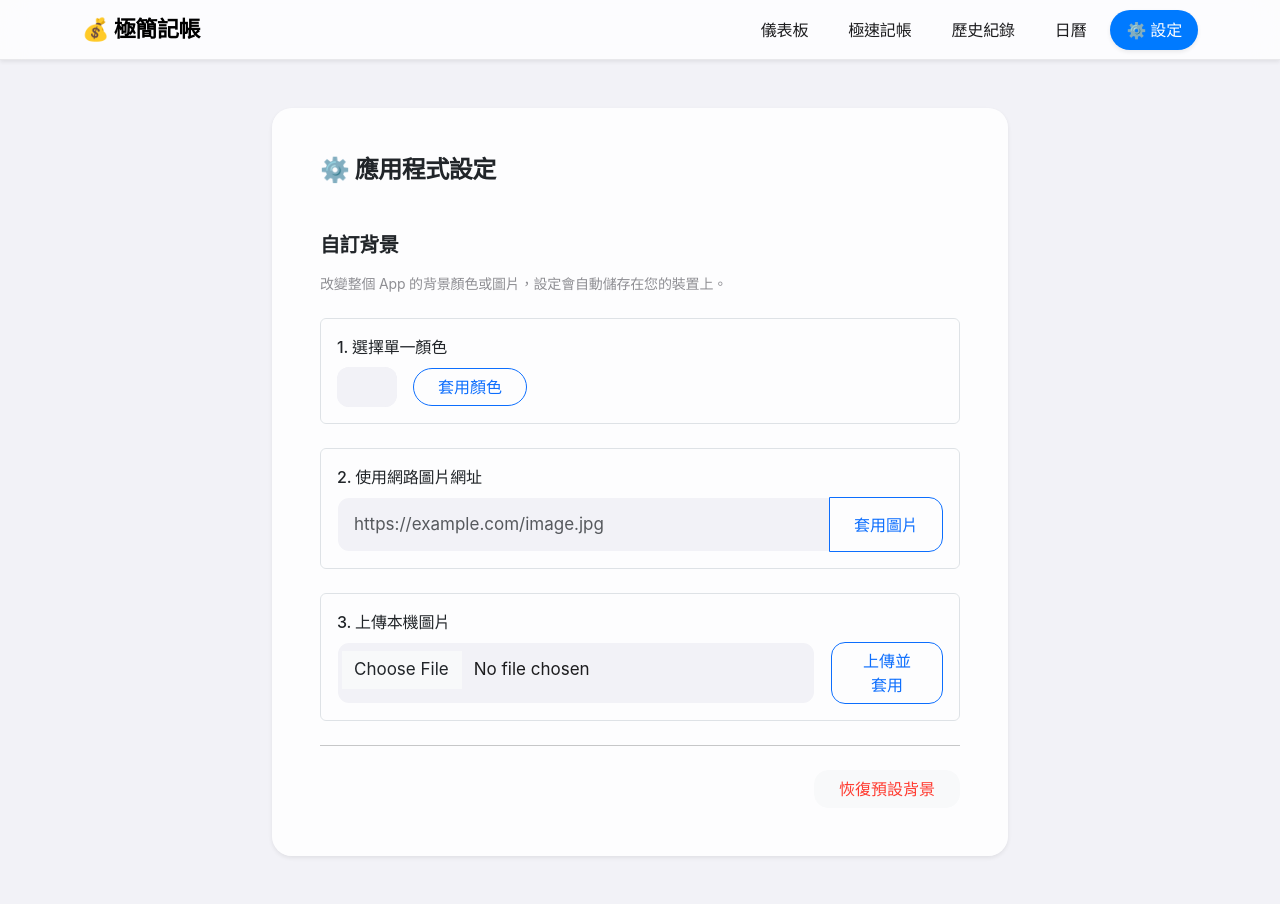
After one commit to ni1220/expense-tracker, a Flask app: page /settings in a window 1280 px wide. The commit adds this page. Run offline with Flask 3, Linux system fonts and the light colour scheme.

Commit message:
feat: add settings page for custom backgrounds with glassmorphism UI

```diff
--- a/voice-version/app.py
+++ b/voice-version/app.py
@@ -2,8 +2,13 @@ from flask import Flask, render_template, request, jsonify, redirect, url_for
 from database import get_db_connection, init_db
 from datetime import datetime
 import calendar
+import os
 
 app = Flask(__name__)
+
+UPLOAD_FOLDER = os.path.join(app.root_path, 'static', 'uploads')
+if not os.path.exists(UPLOAD_FOLDER):
+    os.makedirs(UPLOAD_FOLDER)
 
 # Initialize DB on startup
 with app.app_context():
@@ -43,6 +48,23 @@ def history():
     conn.close()
 
     return render_template('history.html', transactions=transactions)
+
+@app.route('/settings')
+def settings():
+    return render_template('settings.html')
+
+@app.route('/api/upload-bg', methods=['POST'])
+def upload_bg():
+    if 'file' not in request.files:
+        return jsonify({'error': 'No file part'}), 400
+    file = request.files['file']
+    if file.filename == '':
+        return jsonify({'error': 'No selected file'}), 400
+    if file:
+        filename = 'custom_bg_' + datetime.now().strftime('%Y%m%d%H%M%S') + os.path.splitext(file.filename)[1]
+        filepath = os.path.join(UPLOAD_FOLDER, filename)
+        file.save(filepath)
+        return jsonify({'success': True, 'url': url_for('static', filename='uploads/' + filename)})
 
 @app.route('/calendar')
 def calendar_view():
--- a/voice-version/static/css/style.css
+++ b/voice-version/static/css/style.css
@@ -18,6 +18,7 @@ body {
     -webkit-font-smoothing: antialiased;
     -moz-osx-font-smoothing: grayscale;
     letter-spacing: -0.011em;
+    transition: background 0.3s ease;
 }
 
 /* Page entrance animation (Subtle fade like iOS) */
@@ -62,7 +63,9 @@ body {
 /* Cards - Apple Squircle Style */
 .card {
     border-radius: 20px;
-    background-color: var(--apple-card);
+    background-color: rgba(255, 255, 255, 0.85);
+    backdrop-filter: blur(20px);
+    -webkit-backdrop-filter: blur(20px);
     border: none;
     box-shadow: 0 4px 24px rgba(0,0,0,0.04);
     transition: transform 0.3s cubic-bezier(0.2, 0.8, 0.2, 1), box-shadow 0.3s ease;
--- a/voice-version/static/js/main.js
+++ b/voice-version/static/js/main.js
@@ -17,6 +17,112 @@ document.addEventListener('DOMContentLoaded', function() {
 
         const toast = new bootstrap.Toast(toastEl);
         toast.show();
+    }
+
+    // --- Global Background Logic ---
+    function applyAppBackground() {
+        const bgSetting = localStorage.getItem('appBackground');
+        if (bgSetting) {
+            if (bgSetting.startsWith('http') || bgSetting.startsWith('/')) {
+                // It's an image URL
+                document.body.style.backgroundImage = `url('${bgSetting}')`;
+                document.body.style.backgroundSize = 'cover';
+                document.body.style.backgroundPosition = 'center';
+                document.body.style.backgroundAttachment = 'fixed';
+                document.body.style.backgroundColor = 'transparent';
+            } else {
+                // It's a color hex
+                document.body.style.backgroundImage = 'none';
+                document.body.style.backgroundColor = bgSetting;
+            }
+        } else {
+            // Default Apple Background
+            document.body.style.backgroundImage = 'none';
+            document.body.style.backgroundColor = '#F2F2F7';
+        }
+    }
+
+    // Apply background on load
+    applyAppBackground();
+
+    // --- Settings Page Logic ---
+    const btnApplyColor = document.getElementById('btnApplyColor');
+    if (btnApplyColor) {
+        btnApplyColor.addEventListener('click', () => {
+            const color = document.getElementById('bgColorInput').value;
+            localStorage.setItem('appBackground', color);
+            applyAppBackground();
+            showToast('背景顏色已套用');
+        });
+
+        document.getElementById('btnApplyUrl').addEventListener('click', () => {
+            const url = document.getElementById('bgUrlInput').value;
+            if (url) {
+                localStorage.setItem('appBackground', url);
+                applyAppBackground();
+                showToast('背景圖片已套用');
+            }
+        });
+
+        document.getElementById('btnResetBg').addEventListener('click', () => {
+            localStorage.removeItem('appBackground');
+            applyAppBackground();
+            showToast('已恢復預設背景');
+            document.getElementById('bgColorInput').value = '#f2f2f7';
+            document.getElementById('bgUrlInput').value = '';
+        });
+
+        document.getElementById('bgUploadForm').addEventListener('submit', (e) => {
+            e.preventDefault();
+            const fileInput = document.getElementById('bgFileInput');
+            if (fileInput.files.length === 0) {
+                showToast('請先選擇檔案', true);
+                return;
+            }
+
+            const formData = new FormData();
+            formData.append('file', fileInput.files[0]);
+
+            const btn = document.getElementById('btnUploadFile');
+            const originalText = btn.textContent;
+            btn.textContent = '上傳中...';
+            btn.disabled = true;
+
+            fetch('/api/upload-bg', {
+                method: 'POST',
+                body: formData
+            })
+            .then(res => res.json())
+            .then(data => {
+                if (data.success) {
+                    // Force cache bypass by appending timestamp
+                    const urlWithTimestamp = data.url + '?t=' + new Date().getTime();
+                    localStorage.setItem('appBackground', urlWithTimestamp);
+                    applyAppBackground();
+                    showToast('自訂圖片上傳並套用成功');
+                } else {
+                    showToast(data.error || '上傳失敗', true);
+                }
+            })
+            .catch(err => {
+                console.error(err);
+                showToast('上傳發生錯誤', true);
+            })
+            .finally(() => {
+                btn.textContent = originalText;
+                btn.disabled = false;
+            });
+        });
+
+        // Pre-fill inputs if there's a setting
+        const currentBg = localStorage.getItem('appBackground');
+        if (currentBg) {
+            if (currentBg.startsWith('#')) {
+                document.getElementById('bgColorInput').value = currentBg;
+            } else if (currentBg.startsWith('http')) {
+                document.getElementById('bgUrlInput').value = currentBg;
+            }
+        }
     }
 
     // --- Add Record Page Logic ---
--- a/voice-version/templates/base.html
+++ b/voice-version/templates/base.html
@@ -33,6 +33,9 @@
                     <li class="nav-item">
                         <a class="nav-link px-3 rounded-pill fw-medium {% if request.path == '/calendar' %}bg-primary text-white shadow-sm{% endif %}" href="/calendar">日曆</a>
                     </li>
+                    <li class="nav-item">
+                        <a class="nav-link px-3 rounded-pill fw-medium {% if request.path == '/settings' %}bg-primary text-white shadow-sm{% endif %}" href="/settings">⚙️ 設定</a>
+                    </li>
                 </ul>
             </div>
         </div>
--- /dev/null
+++ b/voice-version/templates/settings.html
@@ -0,0 +1,50 @@
+{% extends "base.html" %}
+
+{% block content %}
+<div class="row justify-content-center">
+    <div class="col-md-8">
+        <div class="card border-0 shadow-sm mt-4">
+            <div class="card-body p-4 p-md-5">
+                <h4 class="card-title fw-bold mb-4">⚙️ 應用程式設定</h4>
+
+                <h5 class="fw-bold mt-5 mb-3">自訂背景</h5>
+                <p class="text-muted small mb-4">改變整個 App 的背景顏色或圖片，設定會自動儲存在您的裝置上。</p>
+
+                <!-- Option 1: Solid Color -->
+                <div class="mb-4 p-3 border rounded">
+                    <label class="form-label fw-medium">1. 選擇單一顏色</label>
+                    <div class="d-flex gap-3 align-items-center">
+                        <input type="color" class="form-control form-control-color border-0" id="bgColorInput" value="#f2f2f7" title="Choose your color" style="width: 60px; height: 40px; padding: 0;">
+                        <button class="btn btn-outline-primary rounded-pill px-4" id="btnApplyColor">套用顏色</button>
+                    </div>
+                </div>
+
+                <!-- Option 2: Image URL -->
+                <div class="mb-4 p-3 border rounded">
+                    <label class="form-label fw-medium">2. 使用網路圖片網址</label>
+                    <div class="input-group">
+                        <input type="url" class="form-control" id="bgUrlInput" placeholder="https://example.com/image.jpg">
+                        <button class="btn btn-outline-primary px-4" style="border-radius: 0 14px 14px 0;" id="btnApplyUrl">套用圖片</button>
+                    </div>
+                </div>
+
+                <!-- Option 3: File Upload -->
+                <div class="mb-4 p-3 border rounded">
+                    <label class="form-label fw-medium">3. 上傳本機圖片</label>
+                    <form id="bgUploadForm" class="d-flex flex-column flex-sm-row gap-3">
+                        <input class="form-control" type="file" id="bgFileInput" accept="image/*">
+                        <button type="submit" class="btn btn-outline-primary px-4" style="border-radius: 14px;" id="btnUploadFile">上傳並套用</button>
+                    </form>
+                </div>
+
+                <hr class="my-4">
+
+                <div class="text-end">
+                    <button class="btn btn-light px-4 text-danger fw-medium" style="border-radius: 14px;" id="btnResetBg">恢復預設背景</button>
+                </div>
+
+            </div>
+        </div>
+    </div>
+</div>
+{% endblock %}
```
Also changed, not shown: 1 other file.
